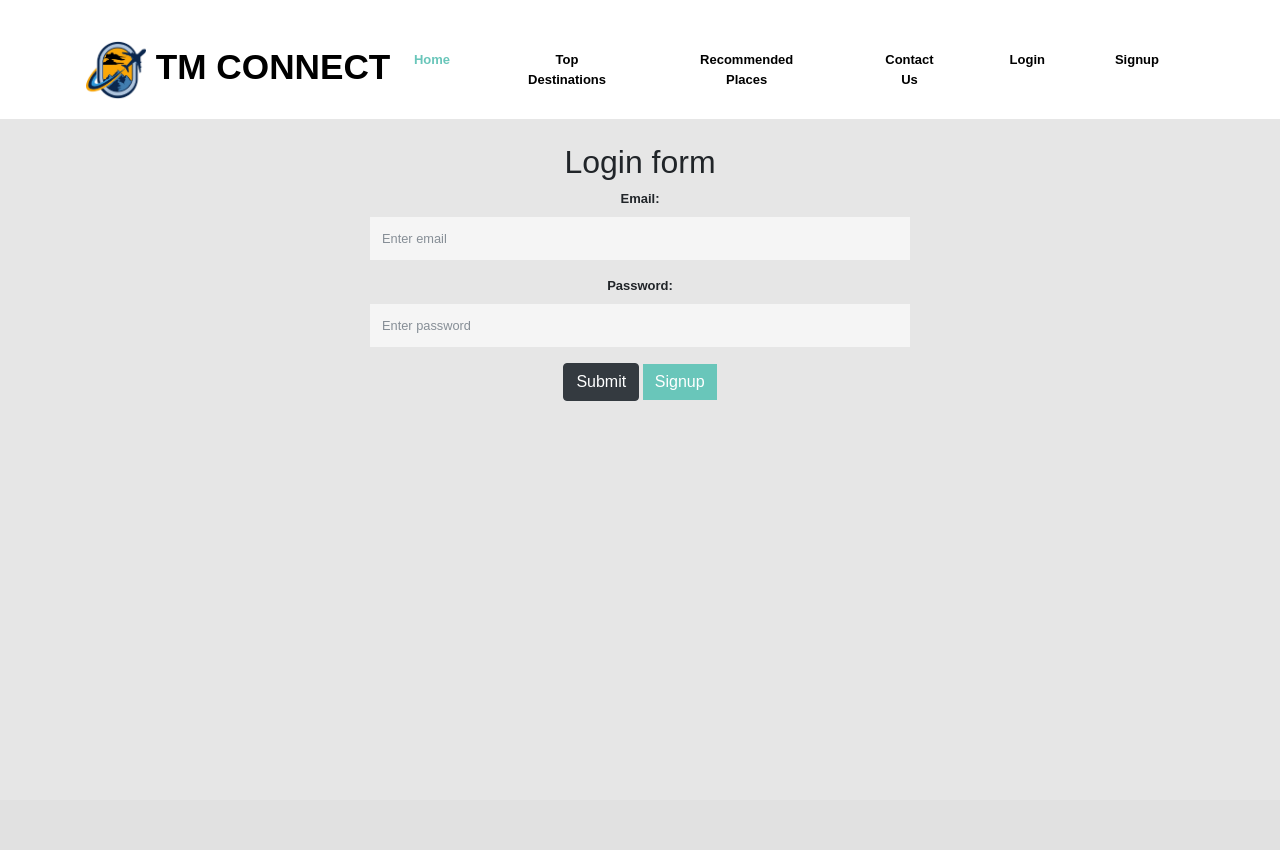
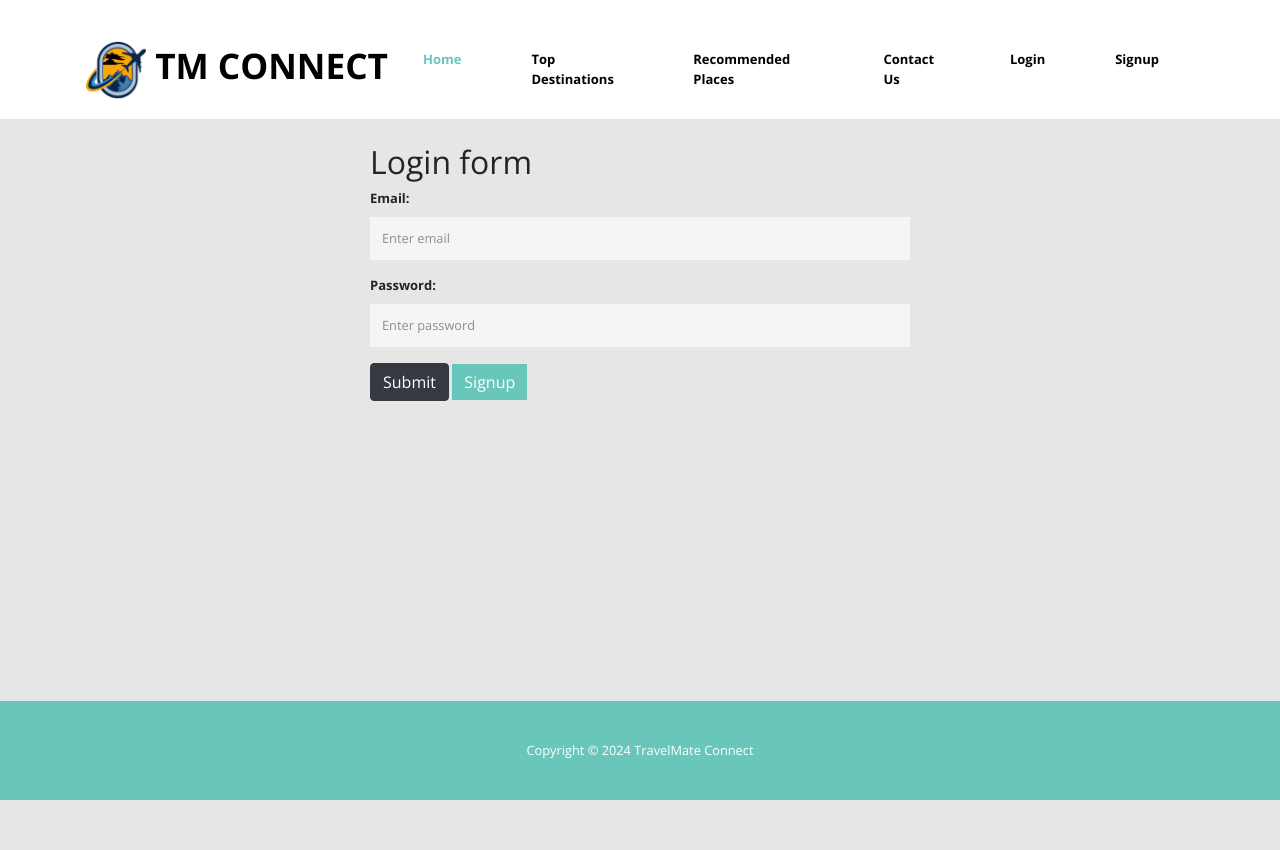
Before and after one commit to AmalNadifi/TravelMC, a Flask app: page /login in a window 1280 px wide. Before the commit the page ends 401 px from the top, so only its background shows below. Run offline with Flask 3, Linux system fonts and the light colour scheme; the visitor is signed in with stand-in values (Sample User, id 1); some libraries are stand-ins or nearby versions.

Commit message:
Update login.html

```diff
--- a/templates/login.html
+++ b/templates/login.html
@@ -1,90 +1,7 @@
-<!DOCTYPE html>
-<html lang="en">
-  <head>
-      <meta charset="utf-8">
-      <meta http-equiv="X-UA-Compatible" content="IE=edge">
-      <meta name="viewport" content="width=device-width, initial-scale=1">
-
-      <title>Login page</title>
-
-      <!-- load stylesheets -->
-      <link rel="stylesheet" href="https://fonts.googleapis.com/css?family=Open+Sans:300,400,600,700">  <!-- Google web font "Open Sans" -->
-      <link rel="stylesheet" href="/static/font-awesome-4.7.0/css/font-awesome.min.css">                <!-- Font Awesome -->
-      <link rel="stylesheet" href="/static/css/bootstrap.min.css">                                      <!-- styles -->
-      <link rel="stylesheet" type="text/css" href="/static/css/datepicker.css"/>
-      <link rel="stylesheet" type="text/css" href="/static/slick/slick.css"/>
-      <link rel="stylesheet" type="text/css" href="/static/slick/slick-theme.css"/>
-      <link rel="stylesheet" href="/static/css/templatemo-style.css">  <style>
-        body {
-            font-family: Arial, sans-serif;
-        }
-        div {
-            text-align: center;
-        }
-        h1 {
-            color: #333;
-        }
-        img {
-            max-width: 100%;
-            height: auto;
-            margin: 20px 0; /* Add some spacing around the image */
-        }
-        p {
-            color: #666;
-            font-size: 16px;
-            line-height: 1.5;
-            margin-bottom: 20px; /* Add some spacing below each paragraph */
-        }
-    </style>
-  </head>
-
-
-<body>
-  <div class="tm-main-content" id="top">
-      <div class="tm-top-bar-bg"></div>
-      <div class="tm-top-bar" id="tm-top-bar">
-          <div class="container">
-              <div class="row">
-                  <nav class="navbar navbar-expand-lg narbar-light">
-                      <a class="navbar-brand mr-auto" href='/index' onclick="window.location.href='/index';">
-                          <img src="/static/img/logo3.png" alt="Site logo">
-                          TM Connect
-                      </a>
-                      <button type="button" id="nav-toggle" class="navbar-toggler collapsed" data-toggle="collapse" data-target="#mainNav" aria-expanded="false" aria-label="Toggle navigation">
-                          <span class="navbar-toggler-icon"></span>
-                      </button>
-                      <div id="mainNav" class="collapse navbar-collapse tm-bg-white">
-                          <ul class="navbar-nav ml-auto">
-                            <li class="nav-item">
-                            <a class="nav-link active" href='/index' onclick="window.location.href='/index';">Home <span class="sr-only">(current)</span></a>
-                          </li>
-                          <li class="nav-item">
-                              <a class="nav-link" href='/index#tm-section-2' onclick="window.location.href='/index#tm-section-2';">Top Destinations</a>
-                          </li>
-                          <li class="nav-item">
-
-                             <a class="nav-link" href='/index#tm-section-3' onclick="window.location.href='/index#tm-section-3';">Recommended Places</a>
-
-                          </li>
-                          <li class="nav-item">
-                              <a class="nav-link" href='/index#tm-section-4' onclick="window.location.href='/index#tm-section-4';">Contact Us</a>
-                          </li>
-                          <li class="nav-item">
-                            <a class="nav-link" href='/login' onclick="window.location.href='/login';">Login</a>
-                          </li>
-
-                          <li class="nav-item">
-                            <a class="nav-link" href='/signup' onclick="window.location.href='/signup';">Signup</a>
-                          </li>
-                      </ul>
-                  </div>
-              </nav>
-          </div> <!-- row -->
-      </div> <!-- container -->
-  </div> <!-- .tm-top-bar -->
-<div class="container">
+{% include './includes/header.html' %}
+<div class="container mx-auto">
     <div class=" row justify-content-center">
-        <div class="col-sm-6 mt-4">
+        <div class="col-sm-6 mt-4 b-10">
             <h2>Login form</h2>
             <form action="/login" method="POST">
                 <div class="form-group">
@@ -102,8 +19,5 @@
         </div>
 
     </div>
-
 </div>
-
-</body>
-</html>
+{% include './includes/footer.html' %}
```
